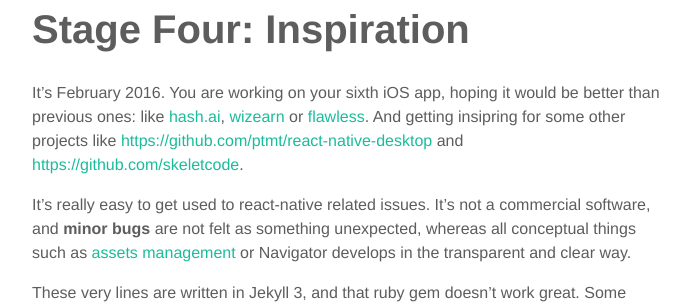
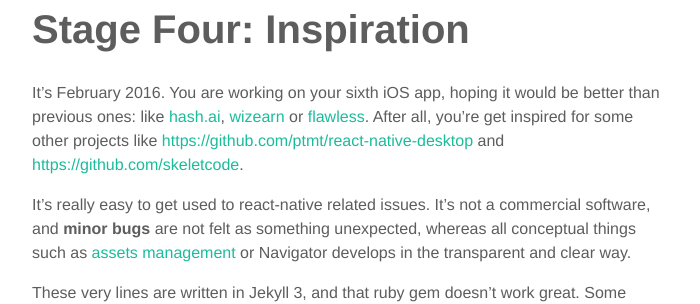
Before and after one commit to ptmt/ptmt.github.com, a Jekyll site: the page built from _posts/2016-02-21-react-native-one-year-later.md, in a window 1280 px wide and 900 px high, scrolled down 4447 px. Shown: the part 152-456 px from the top of the window, without its empty margins (288-988 px from the left). Built offline with Jekyll 4.4.1, drawn with Linux system fonts in a browser that asks for light colours; nearby versions of some CDN libraries; some web fonts are replaced; comment, search, counter and statistics services are not loaded.

Commit message:
fix another grammar

```diff
--- a/_posts/2016-02-21-react-native-one-year-later.md
+++ b/_posts/2016-02-21-react-native-one-year-later.md
@@ -87,7 +87,7 @@
 
 # Stage Four: Inspiration
 
-It's February 2016. You are working on your sixth iOS app, hoping it would be better than previous ones: like [hash.ai](https://hash.ai), [wizearn](http://wizearn.com/) or [flawless](http://hiflawless.com). And getting insipring for some other projects like [https://github.com/ptmt/react-native-desktop](https://github.com/ptmt/react-native-desktop) and [https://github.com/skeletcode](skelet).
+It's February 2016. You are working on your sixth iOS app, hoping it would be better than previous ones: like [hash.ai](https://hash.ai), [wizearn](http://wizearn.com/) or [flawless](http://hiflawless.com). After all, you're get inspired for some other projects like [https://github.com/ptmt/react-native-desktop](https://github.com/ptmt/react-native-desktop) and [https://github.com/skeletcode](skelet).
 
 It's really easy to get used to react-native related issues. It's not a commercial software, and **minor bugs** are not felt as something unexpected, whereas all conceptual things such as [assets management](http://facebook.github.io/react-native/docs/images.html#content) or Navigator develops in the transparent and clear way.
 
```
